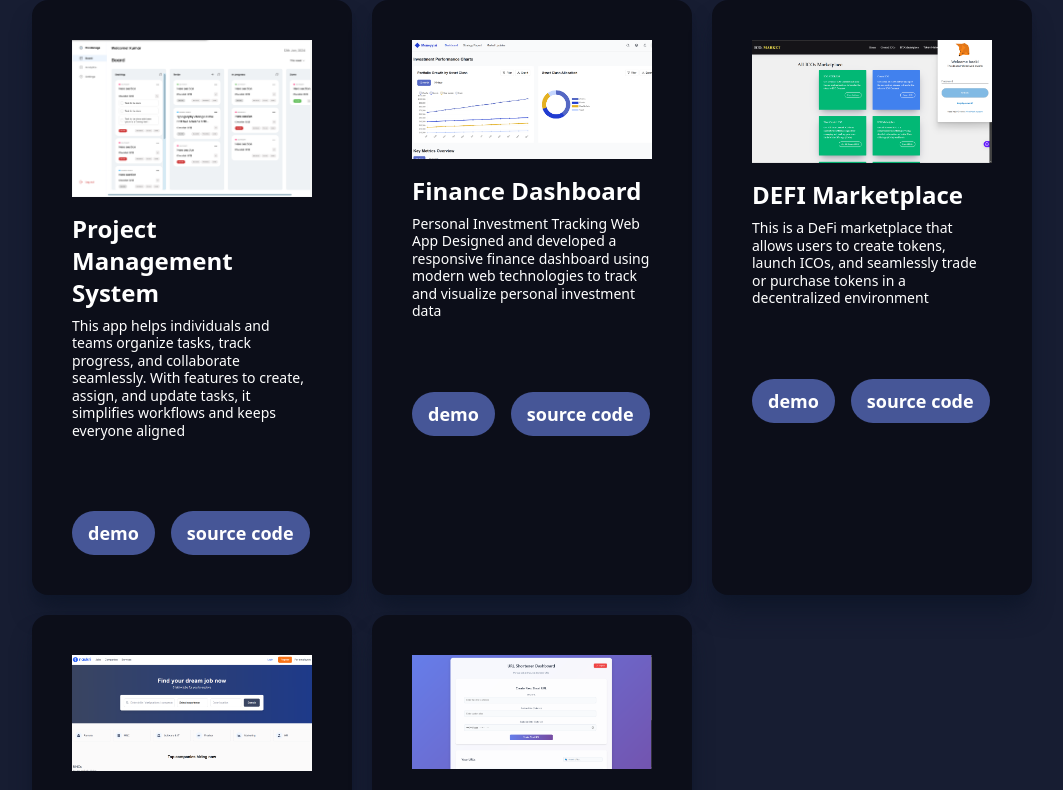
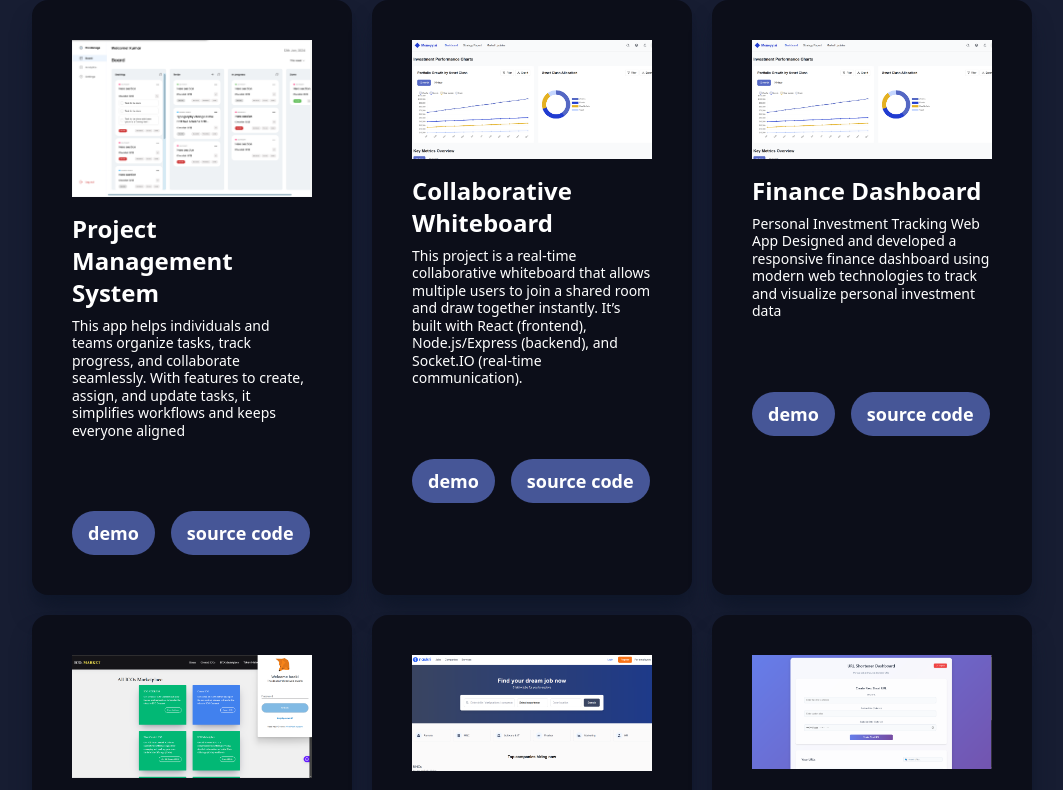
Before and after one commit to raunak123455/portfolioo, a React (Vite) app: page / in a window 1280 px wide. Shown: the part 2588-3378 px from the top of the page, without its empty margins (96-1159 px from the left). Built offline with nearby package versions, Linux system fonts and the light colour scheme.

Commit message:
Update Projects.jsx

```diff
--- a/src/Components/Projects/Projects.jsx
+++ b/src/Components/Projects/Projects.jsx
@@ -20,6 +20,14 @@ const Projects = () => {
           source="https://github.com/raunak123455/Task-final/tree/main"
           img={pj}
         />
+                 <ProjectCard
+          title="Collaborative Whiteboard"
+          main="This project is a real-time collaborative whiteboard that allows multiple users to join a shared room and draw together instantly. It’s built with React (frontend), Node.js/Express (backend), and Socket.IO (real-time communication)."
+          demo="https://whitboarrd-wcqr.vercel.app/"
+          source="https://github.com/raunak123455/Collaborative-Whiteboard-draw-"
+          img={pj2}
+        />
+
          <ProjectCard
           title="Finance Dashboard"
           main="Personal Investment Tracking Web App Designed and developed a responsive finance dashboard using modern web technologies to track and visualize personal investment data"
```
